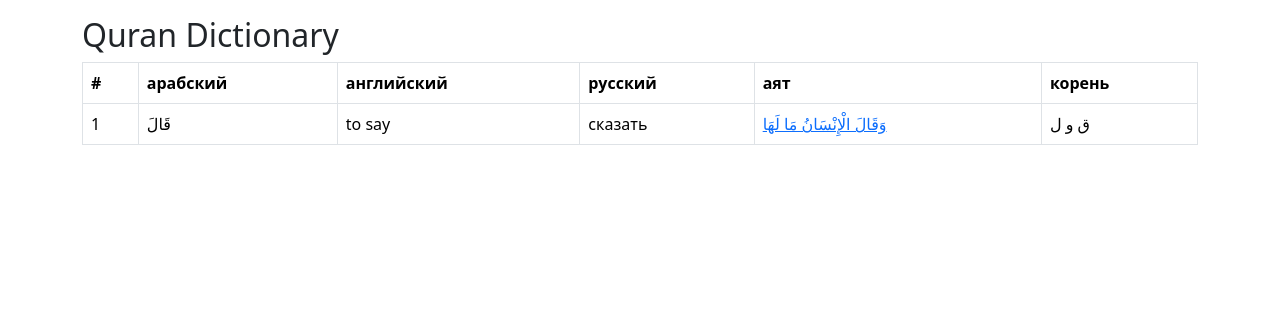
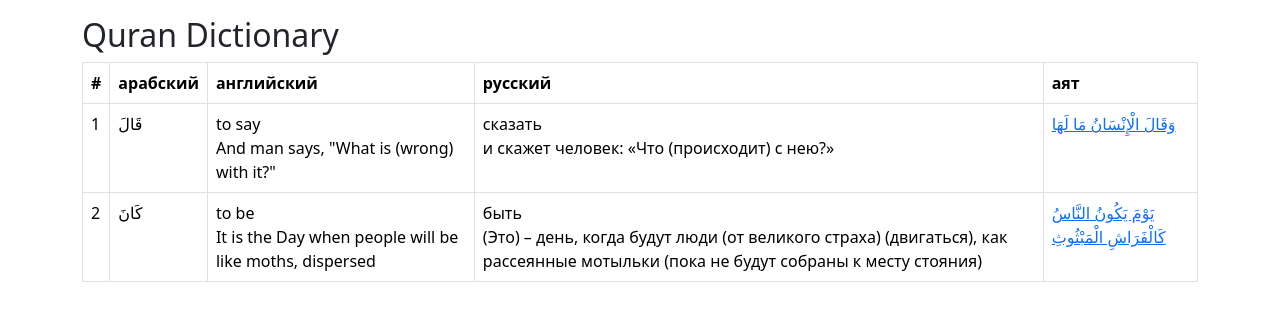
Before and after one commit to MuraStranger/QuranDictionary, a plain HTML site: page index.html in a window 1280 px wide. Drawn offline with nearby package versions, Linux system fonts and the light colour scheme.

Commit message:
Update index.html

```diff
--- a/index.html
+++ b/index.html
@@ -20,19 +20,27 @@
           <th>английский</th>
           <th>русский</th>
           <th>аят</th>
-          <th>корень</th>
-
         </tr>
       </thead>
       <tbody>
         <tr>
           <td>1</td>
           <td>قَالَ</td>
-          <td>to say</td>
-          <td>сказать</td>
+          <td>to say<br>And man says, "What is (wrong) with it?"</td>
+          <td>сказать<br>и скажет человек: «Что (происходит) с нею?»</td>
           <td><a href="https://ru.quranacademy.org/quran/99:3" target="_blank">وَقَالَ الْإِنْسَانُ مَا لَهَا</a></td>
-          <td>ق و ل</td>
 
+        </tr>
+         <tr>
+          <td>2</td>
+          <td>
+     كَانَ
+          </td>
+          <td>to be<br> It is the Day when people will be like moths, dispersed</td>
+          <td>быть<br>(Это) – день, когда будут люди (от великого страха) (двигаться), как рассеянные мотыльки (пока не будут собраны к месту стояния)</td>
+          <td><a href="https://ru.quranacademy.org/quran/101:4" target="_blank">
+     يَوْمَ يَكُونُ النَّاسُ كَالْفَرَاشِ الْمَبْثُوثِ
+          </a></td>
         </tr>
       </tbody>
     </table>
```
